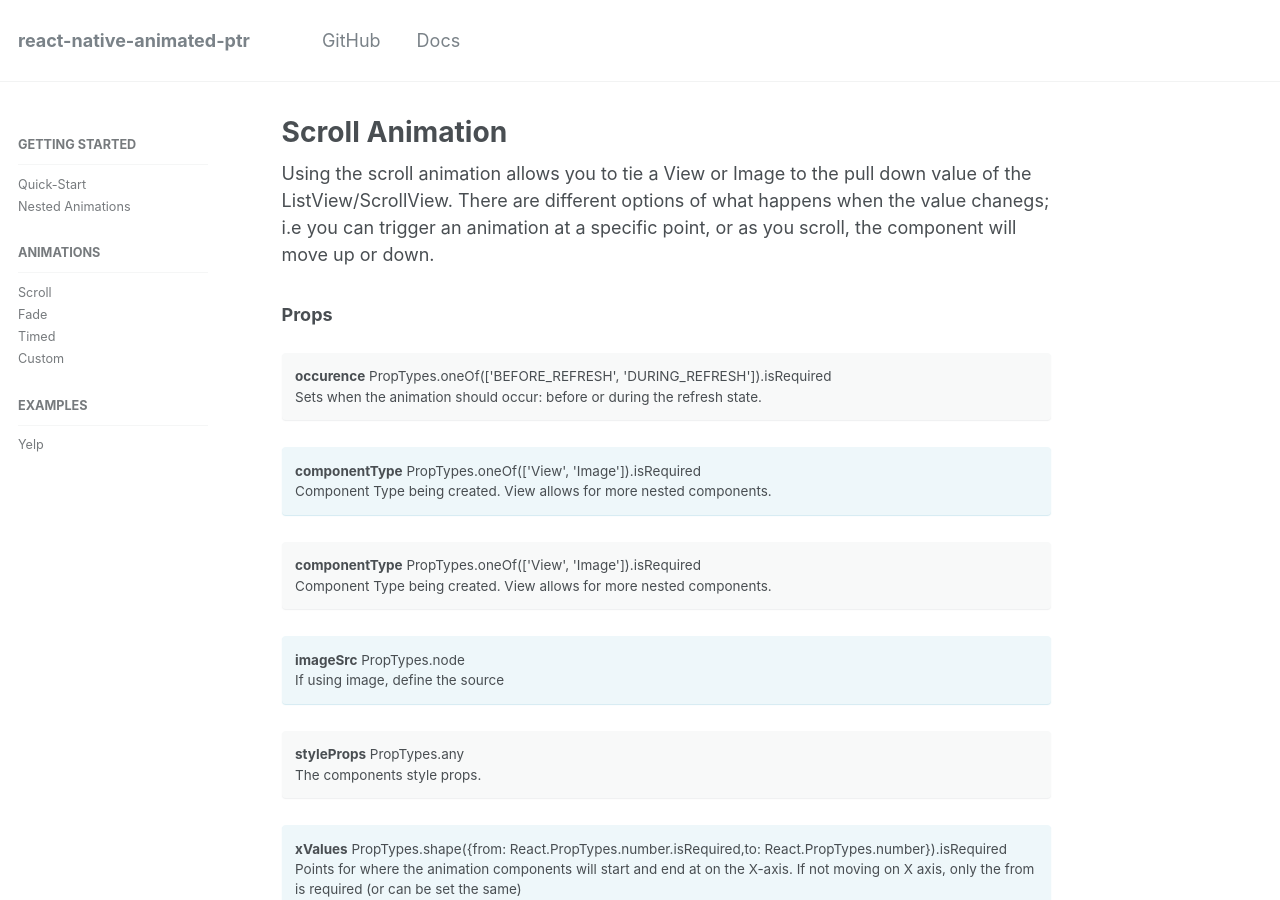
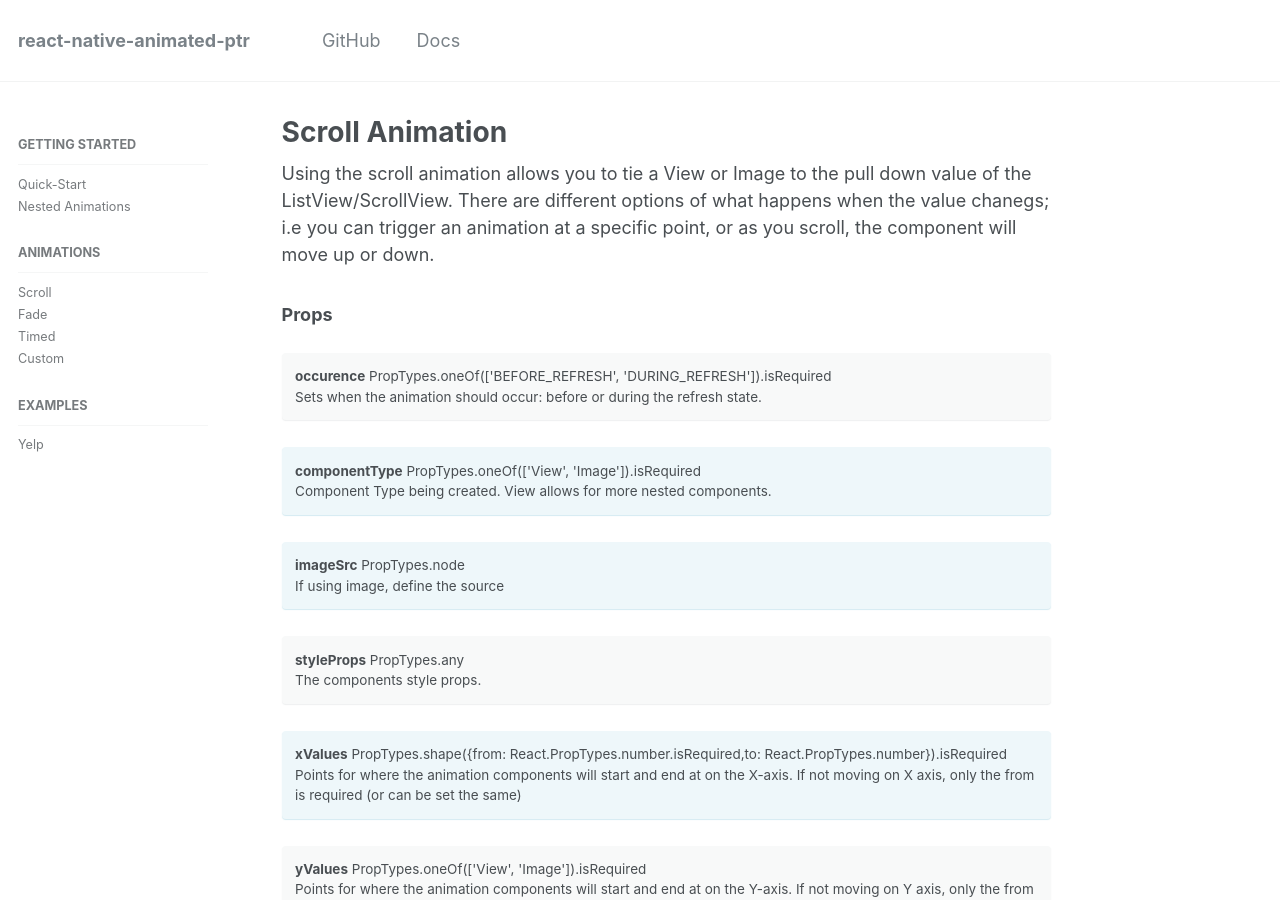
Before and after one commit to evetstech/react-native-animated-ptr, a Jekyll site: the page built from _pages/scroll.md, in a window 1280 px wide and 900 px high. Built offline with Jekyll 4.4.1, drawn with Linux system fonts in a browser that asks for light colours.

Commit message:
Removed duplicate entry
cleanup documentation

```diff
--- a/_pages/scroll.md
+++ b/_pages/scroll.md
@@ -13,10 +13,6 @@ Using the scroll animation allows you to tie a View or Image to the pull down va
 Sets when the animation should occur: before or during the refresh state.
 </p>
 <p class="notice--info">
-<strong>componentType</strong> PropTypes.oneOf(['View', 'Image']).isRequired<br>
-Component Type being created.  View allows for more nested components.
-</p>
-<p class="notice">
 <strong>componentType</strong> PropTypes.oneOf(['View', 'Image']).isRequired<br>
 Component Type being created.  View allows for more nested components.
 </p>
```
